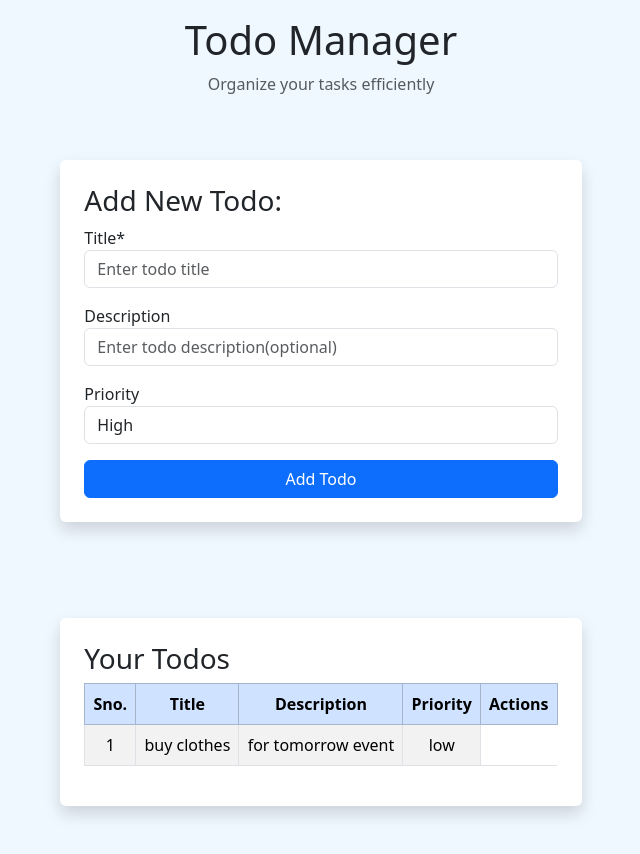
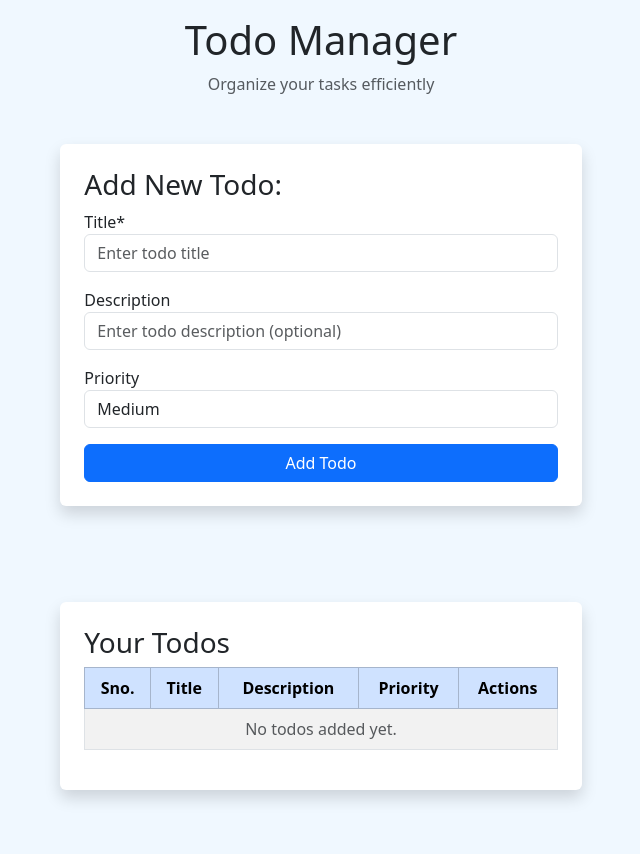
Before and after one commit to kratiDatacode/ToDo-app, a React (Vite) app: page / in a window 1280 px wide. Shown: the whole page, without its empty margins (319-959 px from the left). Built offline with nearby package versions, Linux system fonts and the light colour scheme.

Commit message:
display the todo in table

```diff
--- a/package.json
+++ b/package.json
@@ -13,6 +13,7 @@
     "bootstrap": "^5.3.7",
     "react": "^19.1.0",
     "react-dom": "^19.1.0",
+    "react-icons": "^5.5.0",
     "sass": "^1.89.2"
   },
   "devDependencies": {
--- a/src/App.jsx
+++ b/src/App.jsx
@@ -1,15 +1,24 @@
+import { useState } from "react";
 import "./assets/styles/style.scss";
 import FormSection from "./components/FormSection"
 import TableSection from "./components/TableSection"
 
 const App = () => {
 
+  const [todos,setTodos]=useState([]);
+
+  const handleSave = (todo) =>{
+    const newTodo = {...todo,id:Date.now()};
+    setTodos([...todos,newTodo]);
+    console.log("Todo added :",newTodo)
+  }
+
   return (
     <>
       <h1 className="text-center mt-3">Todo Manager</h1>
-      <p className="text-center text-muted">Organize your tasks efficiently</p>
-      <FormSection/>
-      <TableSection/>
+      <p className="text-center text-muted mb-0">Organize your tasks efficiently</p>
+      <FormSection onSave={handleSave}/>
+      <TableSection todos={todos}/>
     </>
   )
 }
--- a/src/components/FormSection.jsx
+++ b/src/components/FormSection.jsx
@@ -1,19 +1,43 @@
-const FormSection = () =>{
+import { useState } from "react";
 
-    return(
+const FormSection = ({ onSave }) => {
+  const [title, setTitle] = useState("");
+  const [description, setDescription] = useState("");
+  const [priority, setPriority] = useState("Medium");
+
+  const handleSubmit = (e) => {
+    e.preventDefault();
+
+    const newTodo = {
+      title,
+      description,
+      priority,
+    };
+
+    onSave(newTodo);
+
+    setTitle("");
+    setDescription("");
+    setPriority("Medium");
+  };
+
+  return (
     <>
       <section className="row mx-0 py-5 d-flex justify-content-center align-items-center">
         <div className="col-md-10">
           <div className="row mx-0 d-flex justify-content-center align-items-center">
             <div className="col-md-6 p-4 rounded shadow bg-white">
               <h3>Add New Todo:</h3>
-                      <form className="d-flex flex-column">
+              <form onSubmit={handleSubmit} className="d-flex flex-column">
                 <label htmlFor="title">Title*</label>
                 <input
                   type="text"
                   id="title"
                   name="title"
+                  value={title}
+                  required
                   placeholder="Enter todo title"
+                  onChange={(e) => setTitle(e.target.value)}
                   className="form-control mb-3"
                 />
                 <label htmlFor="description">Description</label>
@@ -21,27 +45,33 @@ const FormSection = () =>{
                   type="text"
                   id="description"
                   name="description"
-                        placeholder="Enter todo description(optional)"
+                  value={description}
+                  placeholder="Enter todo description (optional)"
                   className="form-control mb-3"
+                  onChange={(e) => setDescription(e.target.value)}
                 />
                 <label htmlFor="priority">Priority</label>
                 <select
                   id="priority"
                   name="priority"
+                  value={priority}
                   className="form-control mb-3"
+                  onChange={(e) => setPriority(e.target.value)}
                 >
                   <option value="High">High</option>
                   <option value="Medium">Medium</option>
                   <option value="Low">Low</option>
                 </select>
-                        <button type="submit" className="btn btn-primary">Add Todo</button>
+                <button type="submit" className="btn btn-primary">
+                  Add Todo
+                </button>
               </form>
             </div>
           </div>
         </div>
       </section>
     </>
-    )
-}
+  );
+};
 
 export default FormSection;
--- a/src/components/TableSection.jsx
+++ b/src/components/TableSection.jsx
@@ -1,5 +1,7 @@
-const TableSection = () =>{
-    return(
+import { FaEdit, FaTrash } from "react-icons/fa";
+
+const TableSection = ({ todos }) => {
+  return (
     <>
       <section className="row mx-0 py-5 d-flex justify-content-center align-items-center">
         <div className="col-md-10">
@@ -7,7 +9,7 @@ const TableSection = () =>{
             <div className="col-md-6 p-4 rounded shadow bg-white">
               <h3>Your Todos</h3>
               <table className="table table-bordered table-striped text-center align-middle">
-                        <thead className="table-primary" >
+                <thead className="table-primary">
                   <tr>
                     <th>Sno.</th>
                     <th>Title</th>
@@ -17,12 +19,30 @@ const TableSection = () =>{
                   </tr>
                 </thead>
                 <tbody>
+                  {todos.length === 0 ? (
                     <tr>
-                                <td>1</td>
-                                <td>buy clothes</td>
-                                <td>for tomorrow event</td>
-                                <td>low</td>
+                      <td colSpan="5" className="text-muted">
+                        No todos added yet.
+                      </td>
                     </tr>
+                  ) : (
+                    todos.map((todo, index) => (
+                      <tr key={todos.id}>
+                        <td>{index + 1}</td>
+                        <td>{todo.title}</td>
+                        <td>{todo.description}</td>
+                        <td>{todo.priority}</td>
+                        <td>
+                          <button className="btn btn-sm btn-outline-primary me-2">
+                            <FaEdit />
+                          </button>
+                          <button className="btn btn-sm btn-outline-danger">
+                            <FaTrash />
+                          </button>
+                        </td>
+                      </tr>
+                    ))
+                  )}
                 </tbody>
               </table>
             </div>
@@ -30,7 +50,7 @@ const TableSection = () =>{
         </div>
       </section>
     </>
-    )
-}
+  );
+};
 
 export default TableSection;
```
Also changed, not shown: 1 other file (tests, documents, lock files or other folders). Lines whose indentation alone changed are shown as unchanged.
